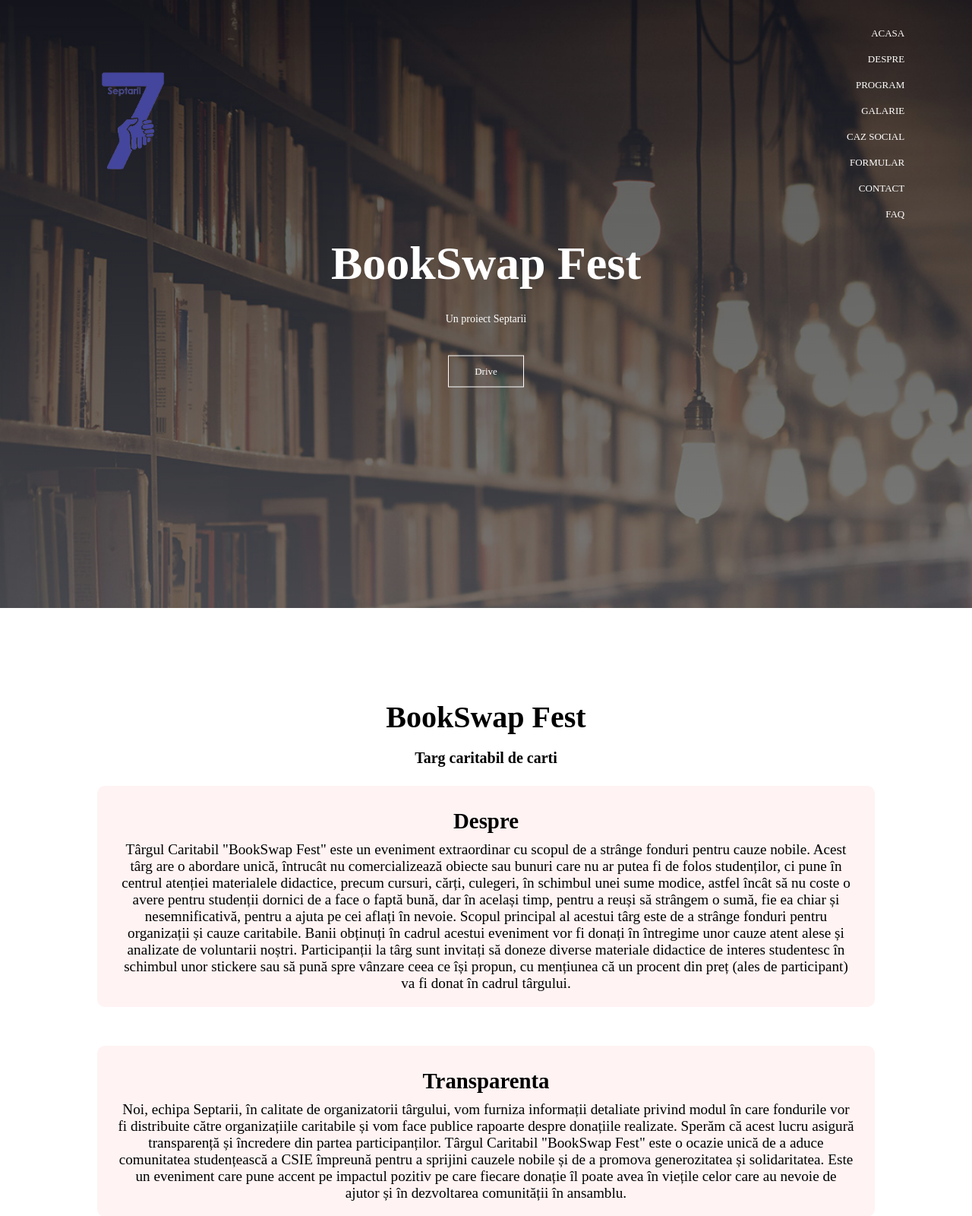
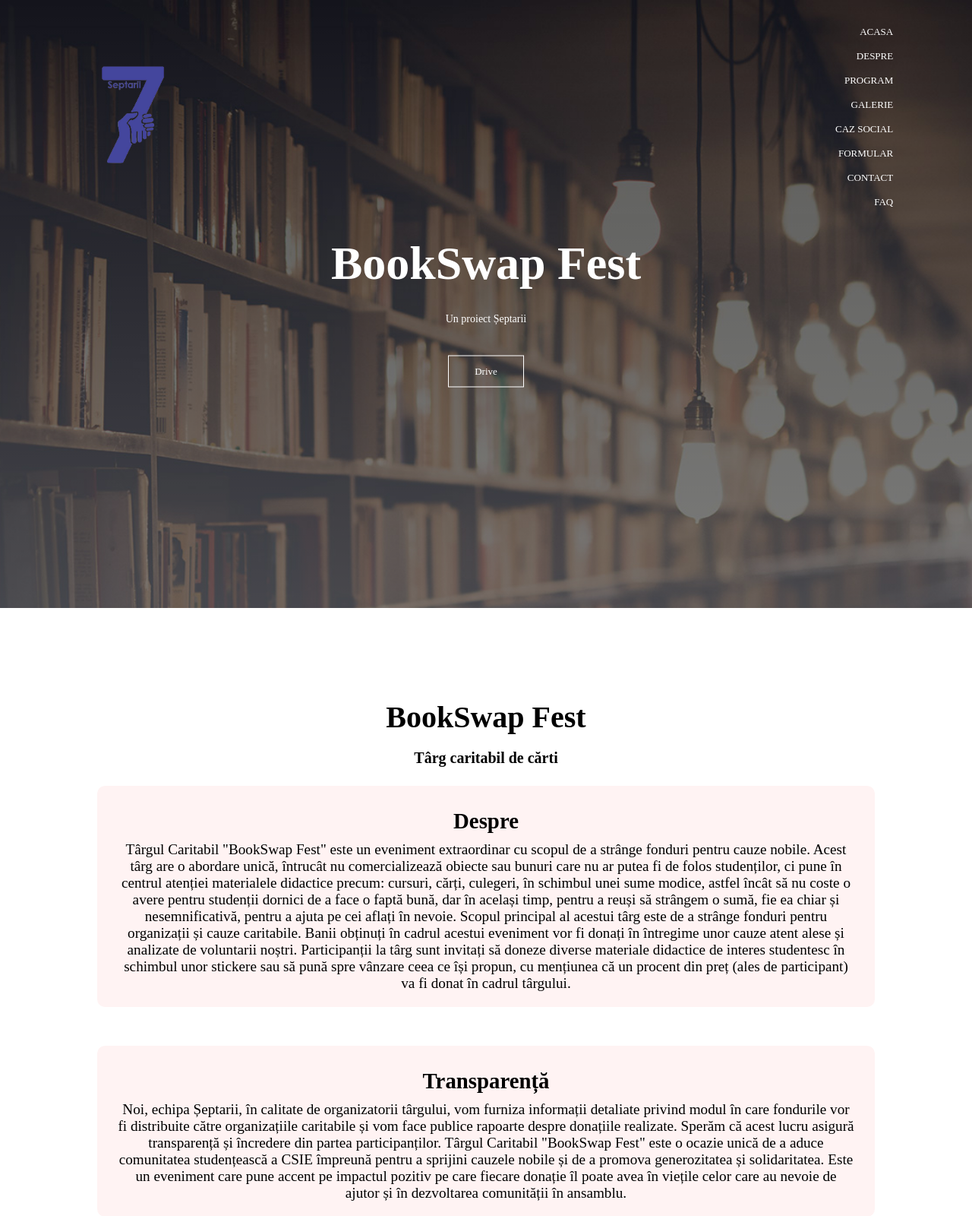
Before and after one commit to septarii/BookSwap-Fest, a plain HTML site: page index.html in a window 1280 px wide. Shown: the top 1600 px of the page at 76% size. Drawn offline with Linux system fonts and the light colour scheme.

Commit message:
Add files via upload

```diff
--- a/index.html
+++ b/index.html
@@ -14,14 +14,14 @@
             <a href="index.html"><img class="logo" src="./imagini/logo.png" alt="logo ul echipei"></a>
             <div class="nav-links" id="navlinks">
                 <ul>
-                    <li><a href="">ACASA</a></li>
-                    <li><a href="#DESPRE">DESPRE</a></li>
-                    <li><a href="#PROGRAM">PROGRAM</a></li>
-                    <li><a href="#GALERIE">GALARIE</a></li>
-                    <li><a href="#CAZSOCIAL">CAZ SOCIAL</a></li>
-                    <li><a href="#FORMULAR1">FORMULAR</a></li>
-                    <li><a href="#CONTACT">CONTACT</a></li>
-                    <li><a href="#FAQ">FAQ</a></li>
+                    <li><a href=""><p class="text-color">ACASA</p></a></li>
+                    <li><a href="#DESPRE"><p class="text-color">DESPRE</p></a></li>
+                    <li><a href="#PROGRAM"><p class="text-color">PROGRAM</p></a></li>
+                    <li><a href="#GALERIE"><p class="text-color">GALERIE</p></a></li>
+                    <li><a href="#CAZSOCIAL"><p class="text-color">CAZ SOCIAL</p></a></li>
+                    <li><a href="#FORMULAR1"><p class="text-color">FORMULAR</p></a></li>
+                    <li><a href="#CONTACT"><p class="text-color">CONTACT</p></a></li>
+                    <li><a href="#FAQ"><p class="text-color">FAQ</p></a></li>
                 </ul>
             </div>
             <div class="nav-links-content">
@@ -33,7 +33,7 @@
         </nav>
         <div class="text-box">
             <h1>BookSwap Fest</h1>
-            <p>Un proiect Septarii</p>
+            <p>Un proiect Șeptarii</p>
             <a href="https://drive.google.com/drive/folders/1p2ShHiBAEMph1ewSxF4yGjmUoTpiga-Q" target="_blank" class="hero-btn">Drive</a>
         </div>
     </section>
@@ -41,16 +41,16 @@
     <!-- Despre -->
 
     <section class="DESPRE">
-    <h1 id="DESPRE">BookSwap Fest <br> <span class="descriere"> Targ caritabil de carti <br></span></h1>
+    <h1 id="DESPRE">BookSwap Fest <br> <span class="descriere"> Târg caritabil de cărti <br></span></h1>
 
         <div class="row">
                 <div class="despre-col">
                     <h3> Despre </h3>
-                    <p>Târgul Caritabil "BookSwap Fest" este un eveniment extraordinar cu scopul de a strânge fonduri pentru cauze nobile. Acest târg are o abordare unică, întrucât nu comercializează obiecte sau bunuri care nu ar putea fi de folos studenților, ci pune în centrul atenției materialele didactice, precum cursuri, cărți, culegeri, în schimbul unei sume modice, astfel încât să nu coste o avere pentru studenții dornici de a face o faptă bună, dar în același timp, pentru a reuși să strângem o sumă, fie ea chiar și nesemnificativă, pentru a ajuta pe cei aflați în nevoie. Scopul principal al acestui târg este de a strânge fonduri pentru organizații și cauze caritabile. Banii obținuți în cadrul acestui eveniment vor fi donați în întregime unor cauze atent alese și analizate de voluntarii noștri. Participanții la târg sunt invitați să doneze diverse materiale didactice de interes studentesc în schimbul unor stickere sau să pună spre vânzare ceea ce își propun, cu mențiunea că un procent din preț (ales de participant) va fi donat în cadrul târgului.</p>
+                    <p>Târgul Caritabil "BookSwap Fest" este un eveniment extraordinar cu scopul de a strânge fonduri pentru cauze nobile. Acest târg are o abordare unică, întrucât nu comercializează obiecte sau bunuri care nu ar putea fi de folos studenților, ci pune în centrul atenției materialele didactice precum: cursuri, cărți, culegeri, în schimbul unei sume modice, astfel încât să nu coste o avere pentru studenții dornici de a face o faptă bună, dar în același timp, pentru a reuși să strângem o sumă, fie ea chiar și nesemnificativă, pentru a ajuta pe cei aflați în nevoie. Scopul principal al acestui târg este de a strânge fonduri pentru organizații și cauze caritabile. Banii obținuți în cadrul acestui eveniment vor fi donați în întregime unor cauze atent alese și analizate de voluntarii noștri. Participanții la târg sunt invitați să doneze diverse materiale didactice de interes studentesc în schimbul unor stickere sau să pună spre vânzare ceea ce își propun, cu mențiunea că un procent din preț (ales de participant) va fi donat în cadrul târgului.</p>
         </div>
                 <div class="despre-col">
-                    <h3>Transparenta</h3>
-                    <p>Noi, echipa Septarii, în calitate de organizatorii târgului, vom furniza informații detaliate privind modul în care fondurile vor fi distribuite către organizațiile caritabile și vom face publice rapoarte despre donațiile realizate. Sperăm că acest lucru asigură transparență și încredere din partea participanților.
+                    <h3>Transparență</h3>
+                    <p>Noi, echipa Șeptarii, în calitate de organizatorii târgului, vom furniza informații detaliate privind modul în care fondurile vor fi distribuite către organizațiile caritabile și vom face publice rapoarte despre donațiile realizate. Sperăm că acest lucru asigură transparență și încredere din partea participanților.
 
                     Târgul Caritabil "BookSwap Fest" este o ocazie unică de a aduce comunitatea studențească a CSIE împreună pentru a sprijini cauzele nobile și de a promova generozitatea și solidaritatea. Este un eveniment care pune accent pe impactul pozitiv pe care fiecare donație îl poate avea în viețile celor care au nevoie de ajutor și în dezvoltarea comunității în ansamblu.</p>
                 </div>
@@ -58,7 +58,7 @@
     <!-- Program -->
 
     <section class="PROGRAM">
-    <h1 id="PROGRAM">Programul Targului BookSwap Fest</h1>
+    <h1 id="PROGRAM">Programul Târgului BookSwap Fest</h1>
         <div class="wrapper">
             <img class="program-poza" src="./imagini/program.jpg">
             <div class="overlay">
@@ -80,7 +80,7 @@
 <!-- Formular -->
 
     <section class="FORMULAR1">
-        <h1 id="FORMULAR1">Formular de inscriere</h1>
+        <h1 id="FORMULAR1">Formular de înscriere</h1>
 
             <div class="row">
                     <div class="despre-col">
@@ -138,17 +138,17 @@
     <div id="container1">
         <div>
     <h2>Ce este BookSwap Fest?</h2>
-    <p>BookSwap Fest este un târg de cărți organizat în cadrul <a href="https://csie.ase.ro/en/homepage-english/" class="text-faq" target="_blank"> CSIE</a>, care are ca scop ajutarea studenților cu diverse materiale didactice donate sau oferite spre vânzare, profitul fiind redirecționat spre a ajuta un caz social atent selecționat.</p>
+    <p>BookSwap Fest este un târg de cărți organizat în cadrul facultății <a href="https://csie.ase.ro/en/homepage-english/" class="text-faq" target="_blank"> CSIE</a>, care are ca scop ajutarea studenților cu diverse materiale didactice donate sau oferite spre vânzare, profitul fiind redirecționat spre a ajuta un caz social atent selecționat.</p>
         </div>
 
         <div>
     <h2>Cine suntem noi?</h2>
-    <p>Echipa 7, cunoscuți sub numele de Septarii, suntem o organizație non-profit alcătuită din voluntari din cadrul procesului de recrutare în <a href="https://sisc.ro" class="text-faq" target="_blank">Sindicatul Studenților din Cibernetică</a><br>,asociatie a Facultății<a href="https://csie.ase.ro/en/homepage-english/" class="text-faq" target="_blank"> CSIE</a>
-    , parte a <a href="https://ase.ro" class="text-faq" target="_blank">cademiei de Studii Economice din București.</a>
+    <p>Echipa 7, cunoscuți sub numele de Șeptarii, suntem o organizație non-profit alcătuită din voluntari din cadrul procesului de recrutare în <a href="https://sisc.ro" class="text-faq" target="_blank">Sindicatul Studenților din Cibernetică</a><br>,asociatie a Facultății<a href="https://csie.ase.ro/en/homepage-english/" class="text-faq" target="_blank"> CSIE</a>
+    , parte a <a href="https://ase.ro" class="text-faq" target="_blank">Academiei de Studii Economice din București.</a>
         </div>
 
         <div>
-    <h2>Ce cauze ajutam</h2>
+    <h2>Ce cauze ajutăm?</h2>
     <p>Cazurile sociale pe care le susținem se schimbă destul de frecvent. Pentru a fi la curent cu cazul actual, te invităm să urmărești secțiunea site-ului
     <a href="#CAZSOCIAL" class="text-faq" >CAZ SOCIAL</a> sau să te abonezi newsletter-ului nostru.</p>
         </div>
@@ -166,12 +166,12 @@
 
 
 <section class="footer">
-    <p class="textfooter"> Task-uri realizate de:<br> <a href="https://recrutari-app.sisc.ro/team" class="text" target="_blank">Septarii</a> <br>
+    <p class="textfooter"> Task-uri realizate de:<br> <a href="https://recrutari-app.sisc.ro/team" class="text" target="_blank">Șeptarii</a> <br>
         <a href="https://docs.google.com/spreadsheets/d/1hvU2qvFXtGFApoKE6aAO4nEwXyZ9_pAMkDyyfhKbEL4/edit#gid=0" class="text" target="_blank">SpreadSheet</a> <br>
-       <br> Multumiri mentorilor: <br>
+       <br> Mulțumiri mentorilor: <br>
         <a href="https://www.instagram.com/_alinaaaam_/" class="text" target="_blank">Alina Manea</a> <br>
         <a href="https://www.instagram.com/stefi._.m/" class="text" target="_blank">Stefania Marinescu</a> <br>
-        <br>Si nu in ultimul rand </p> <a href="https://www.instagram.com/sisc.ase/" class="text" target="_blank">SiSC</a>
+        <br>Și nu în ultimul rând </p> <a href="https://www.instagram.com/sisc.ase/" class="text" target="_blank">SiSC</a>
 </section>
 
 
--- a/style.css
+++ b/style.css
@@ -45,6 +45,29 @@ nav{
     color: #fff;
     text-decoration: none;
     font-size: 13px;
+}
+
+.text-color:hover{
+    color: #ff0000;
+}
+
+.nav-links li::after{
+    position: absolute;
+    content: "";
+    height: 33.33%;
+    width: 0;
+    background-color: red;
+    right: 0;
+    z-index: 0;
+    bottom: 0;
+    transition: all 0.5s;
+}
+
+
+.nav-links li:hover::after,
+.nav-links li:hover a::before{
+    width: 13%;
+    padding: 0px 15px 0px 0px;
 }
 
 .text-box{
```
